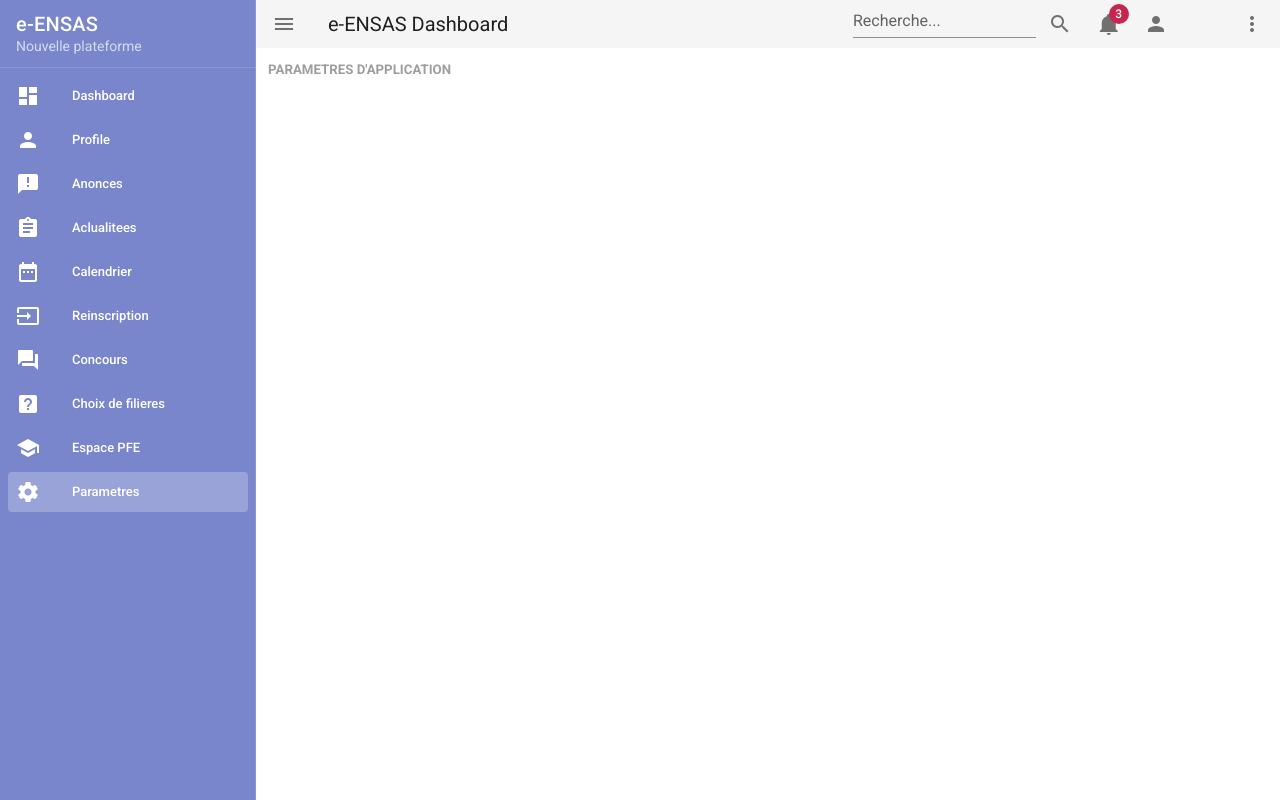
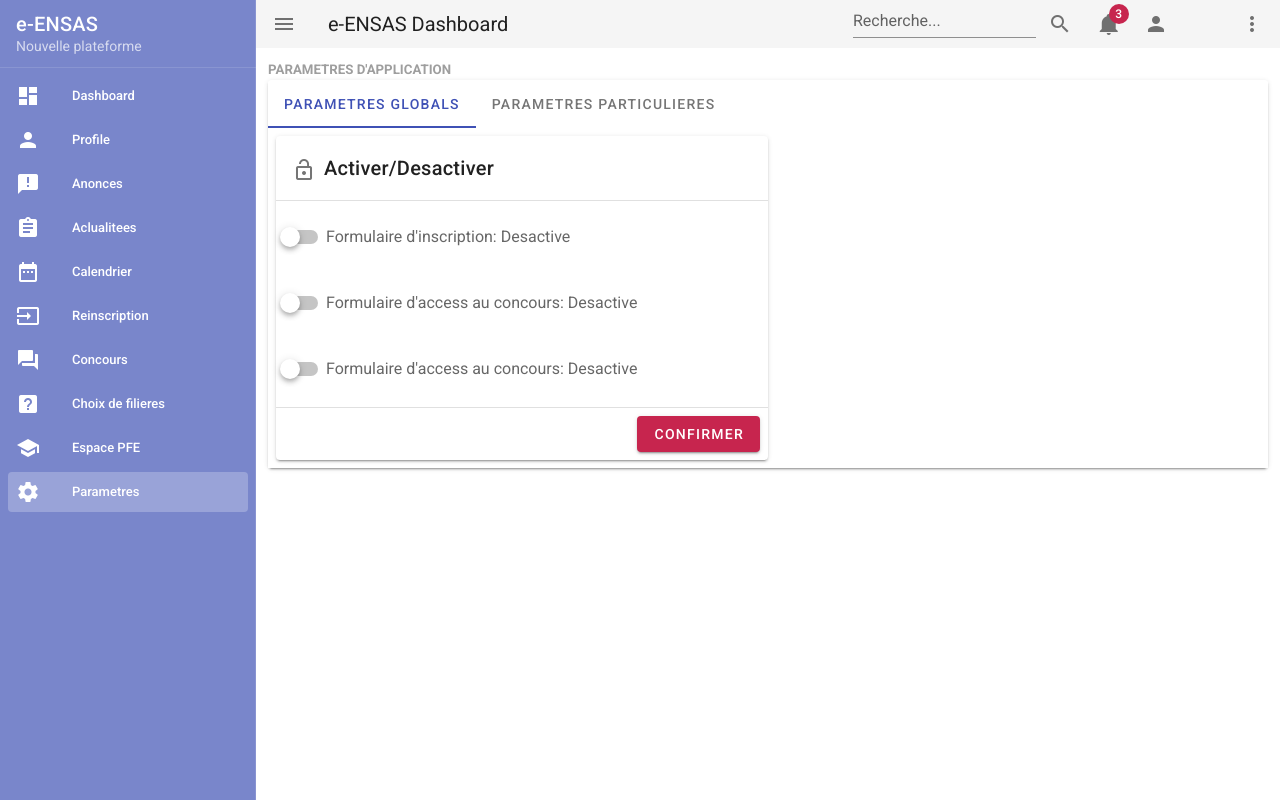
Before and after one commit to hoummani/ENSAS-Website, a Vue app in the folder admin/: page /settings in a window 1280 px wide. Built offline with nearby package versions, Linux system fonts and the light colour scheme; some icons are missing.

Commit message:
adding some switch to setting components

```diff
--- a/admin/src/views/Settings.vue
+++ b/admin/src/views/Settings.vue
@@ -1,16 +1,115 @@
 <template>
   <div>
     <h5 class="subheading text-uppercase grey--text">Parametres d'application</h5>
+    <div>
+      <v-card>
+        <v-tabs background-color="white" show-arrows color="indigo" left>
+          <v-tab href="#tab-1">Parametres Globals</v-tab>
+          <v-tab href="#tab-2">Parametres particulieres</v-tab>
+
+          <v-tab-item value="tab-1" class="pa-5">
+            <v-layout row wrap>
+
+              <v-flex xs12 sm12 md6 lg6>
+                <v-card>
+                  <v-card-title>
+                    <div>
+                      <v-icon left>lock_open</v-icon>
+                      <span>Activer/Desactiver</span>
+                    </div>
+                  </v-card-title>
+                  <v-divider></v-divider>
+                  <v-card-text>
+                    <v-layout row wrap>
+                      <div>
+                        <!--  desactiver l'inscription  -->
+                        <v-switch v-model="inscriptionForm" :label="`Formulaire d'inscription: ${inscriptionFormString}`" color="success" :loading="inscriptionFormLoading"></v-switch>
+                        <!-- descativer l'acces au concour  -->
+                        <v-switch v-model="inscriptionConcourForm" :label="`Formulaire d'access au concours: ${inscriptionConcourFormString}`" color="success" :loading="inscriptionConcourFormLoading"></v-switch>
+                        <!--  descativer choix de filieres  -->
+
+                        <v-switch v-model="choixFiliere" :label="`Formulaire d'access au concours: ${choixFiliereString}`" color="success" :loading="choixFiliereLoading"></v-switch>
+                      </div>
+                    </v-layout>
+                  </v-card-text>
+                  <v-divider></v-divider>
+                  <v-card-actions>
+                    <v-layout justify-end>
+                      <v-btn color="primary">Confirmer</v-btn>
+                    </v-layout>
+                  </v-card-actions>
+                </v-card>
+              </v-flex>
+              <!-- descativer l'acces au concour  -->
+              <v-flex xs12 sm12 md6 lg6></v-flex>
+
+
+            </v-layout>
+          </v-tab-item>
+          <v-tab-item value="tab-2" class="pa-5">
+            <p>
+              Lorem ipsum dolor sit amet consectetur adipisicing elit. Ut,
+              voluptates laudantium. Corrupti, officia? Pariatur mollitia
+              aliquid quos molestiae corrupti temporibus iste dolorum
+              perspiciatis corporis voluptas.
+            </p>
+          </v-tab-item>
+        </v-tabs>
+      </v-card>
+    </div>
   </div>
 </template>
-
 
 <script>
 export default {
   data() {
     return {
+      //activer/descativer
+      inscriptionForm:false,
+      inscriptionFormString:"Desactive",
+      inscriptionFormLoading:false,
+      //-------
+      inscriptionConcourForm:false,
+      inscriptionConcourFormString:"Desactive",
+      inscriptionConcourFormLoading:false,
+      //----
+      choixFiliere:false,
+      choixFiliereString:"Desactive",
+      choixFiliereLoading:false,
+    };
+  },
+  watch: {
+    inscriptionForm:function(v){
+      this.inscriptionFormLoading=true
+      setTimeout(()=>{this.inscriptionFormLoading=false},2000);
+      if(v==true){
+        this.inscriptionFormString="Active";
 
+      }else{
+        this.inscriptionFormString="Desactive";
+      }
+    },
+
+    inscriptionConcourForm:function(v){
+      this.inscriptionConcourFormLoading=true
+        setTimeout(()=>{this.inscriptionConcourFormLoading=false},2000);
+      if(v==true){
+        this.inscriptionConcourFormString="Active";
+
+      }else{
+        this.inscriptionConcourFormString="Desactive";
+      }
+    },
+    choixFiliere:function(v){
+      this.choixFiliereLoading=true
+      setTimeout(()=>{this.choixFiliereLoading=false},2000);
+      if(v==true){
+        this.choixFiliereString="Active";
+
+      }else{
+        this.choixFiliereString="Desactive";
+      }
     }
   },
-}
+};
 </script>
```
